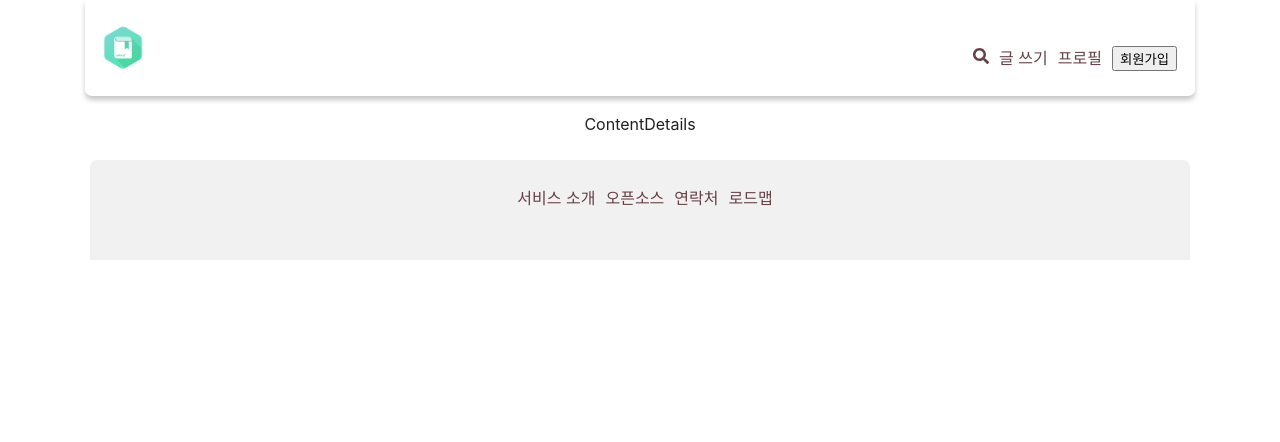
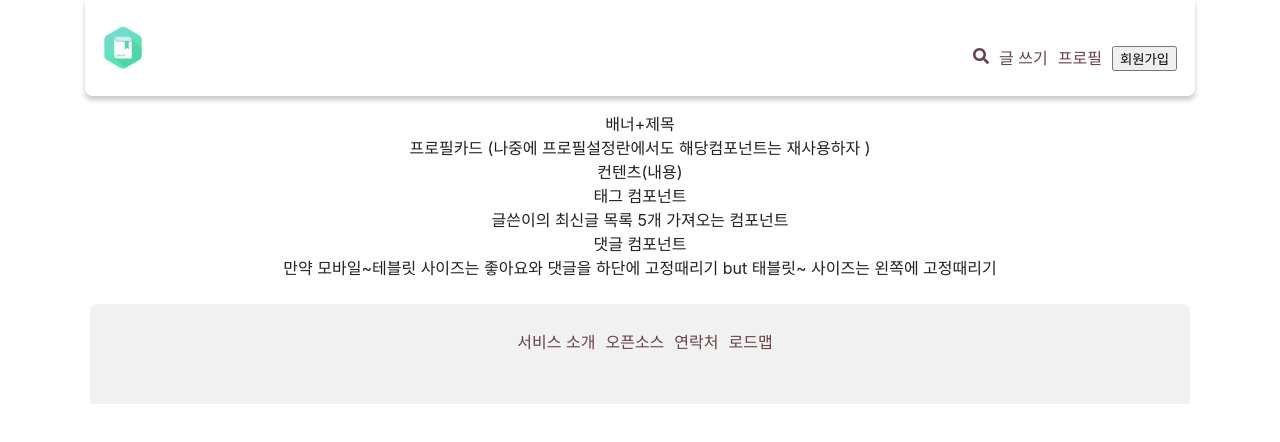
Before and after one commit to SuHuenPyo/blog, a React (Create React App) app in the folder frontend/miary/: page /contentDetail in a window 1280 px wide. Shown: the top 442 px of the page. Built offline with nearby package versions, Linux system fonts and the light colour scheme; a small style sheet from the web is missing.

Commit message:
no message

```diff
--- a/frontend/miary/src/components/MyBlog/MyBlogContent.js
+++ b/frontend/miary/src/components/MyBlog/MyBlogContent.js
@@ -10,6 +10,7 @@ export const MyBlogContent = () => {
       <MyBlogTop/>
       <MyBlogTabView/>
 
+
     </div>
   )
 }
--- a/frontend/miary/src/pages/ContentDetail.js
+++ b/frontend/miary/src/pages/ContentDetail.js
@@ -2,7 +2,26 @@ import React from 'react'
 
 export const ContentDetail = () => {
   return (
-    <div>ContentDetails</div>
+    <div>
+      배너+제목
+      <br/>
+      프로필카드 (나중에 프로필설정란에서도 해당컴포넌트는 재사용하자 )
+      <br/>
+      컨텐츠(내용)
+      <br></br>
+      태그 컴포넌트
+      <br></br>
+      글쓴이의 최신글 목록 5개 가져오는 컴포넌트
+      <br></br>
+
+      댓글 컴포넌트
+
+
+      <br/>
+      만약 모바일~테블릿 사이즈는 좋아요와 댓글을 하단에 고정때리기
+      but 태블릿~ 사이즈는 왼쪽에 고정때리기
+
+    </div>
   )
 
 }
```
